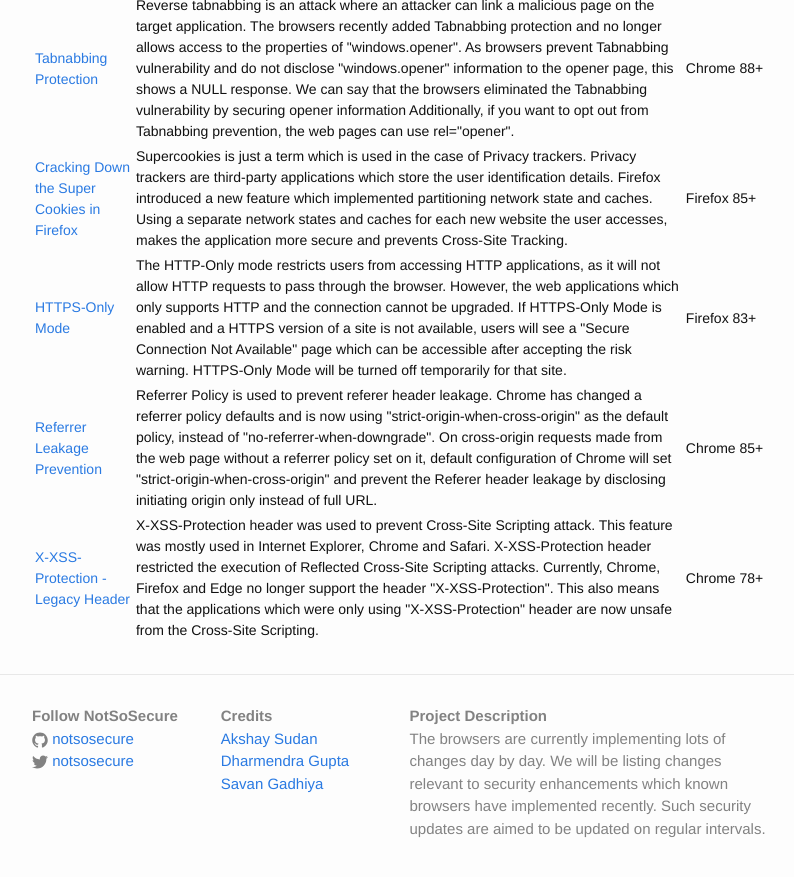
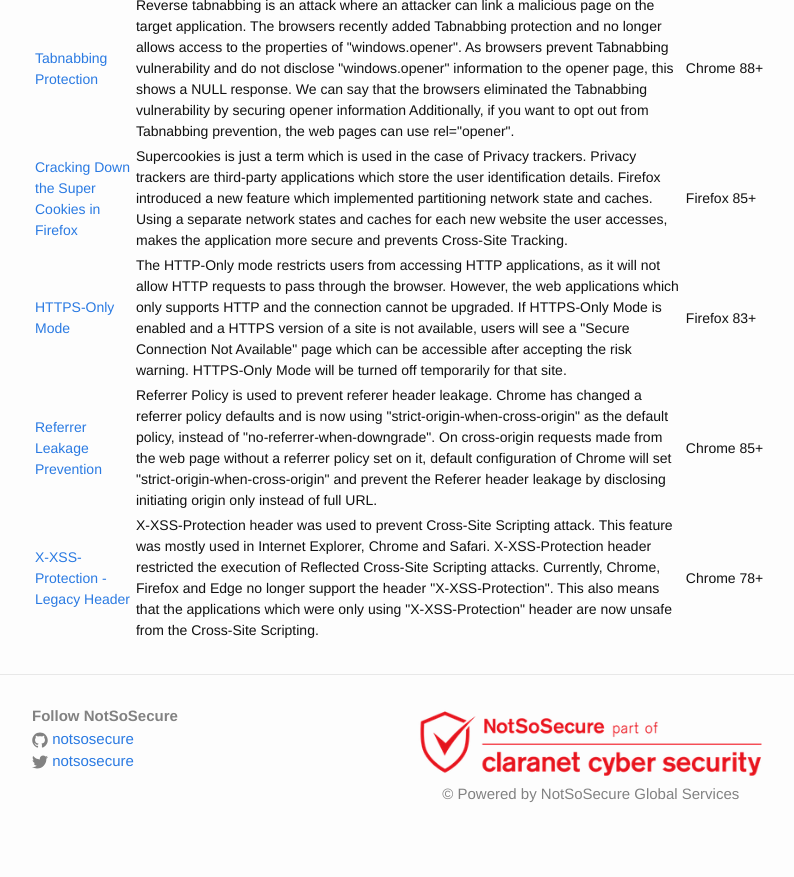
Before and after one commit to NotSoSecure/browser-security-enhancements, a Jekyll site: the page built from index.html, in a window 1280 px wide and 900 px high, scrolled down 676 px. Shown: the top 877 px of the window, without its empty margins (238-1032 px from the left). Built offline with Jekyll 4.4.1, drawn with Linux system fonts in a browser that asks for light colours; after the commit the page ends 1526 px from its top, so only the background shows below that; some of the changed lines change nothing that is shown.

Commit message:
footer changes

```diff
--- a/_config.yml
+++ b/_config.yml
@@ -14,11 +14,11 @@
 markdown: kramdown
 future: true
 
-credit-name1: Akshay Sudan
-credit-link1: https://twitter.com/akshay_asc11
+# credit-name1: Akshay Sudan
+# credit-link1: https://twitter.com/akshay_asc11
 
-credit-name2: Dharmendra Gupta
-credit-link2: https://twitter.com/ItsDg4u
+# credit-name2: Dharmendra Gupta
+# credit-link2: https://twitter.com/ItsDg4u
 
-credit-name3: Savan Gadhiya
-credit-link3: https://twitter.com/gadhiyasavan
+# credit-name3: Savan Gadhiya
+# credit-link3: https://twitter.com/gadhiyasavan
--- a/_includes/footer.html
+++ b/_includes/footer.html
@@ -31,7 +31,7 @@
       </div>
 
 	  <div class="footer-col footer-col-2">
-        <ul class="contact-list">
+<!--        <ul class="contact-list">
 		  <li><b>Credits</b></li>
 		  {% if site.credit-name1 %}<li><a href="{{ site.credit-link1 }}">{{ site.credit-name1 }}</a></li>{% endif %}
 		  {% if site.credit-name2 %}<li><a href="{{ site.credit-link2 }}">{{ site.credit-name2 }}</a></li>{% endif %}
@@ -39,15 +39,18 @@
 		  {% if site.credit-name4 %}<li><a href="{{ site.credit-link4 }}">{{ site.credit-name4 }}</a></li>{% endif %}
 		  {% if site.credit-name5 %}<li><a href="{{ site.credit-link5 }}">{{ site.credit-name5 }}</a></li>{% endif %}
         </ul>
+-->
       </div>
 
       <div class="footer-col footer-col-3">
-		<ul class="contact-list">
+<!--		<ul class="contact-list">
 		  <li><b>Project Description</b></li>
 		  <li>{{ site.description }}</li>
 		</ul>
       </div>
-    </div>
+
+-->   <a href=""><img src="/images/nss-ccs-logo.png"></a><br/><center>&copy; Powered by NotSoSecure Global Services</center>
+ </div>
 
   </div>
 
```
